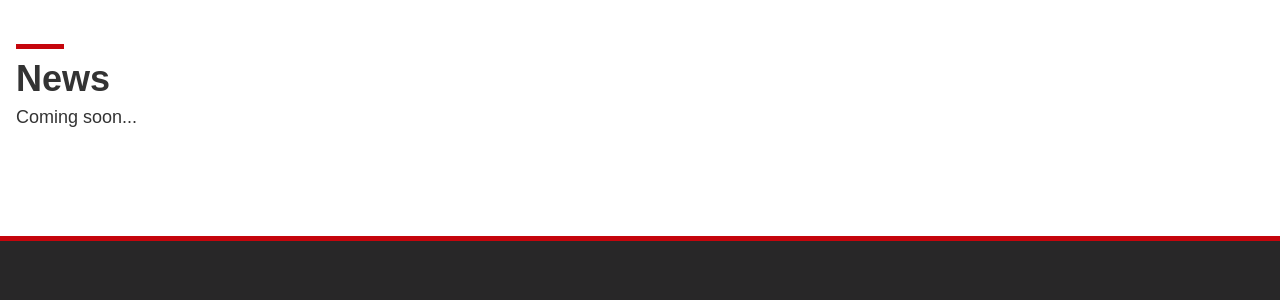
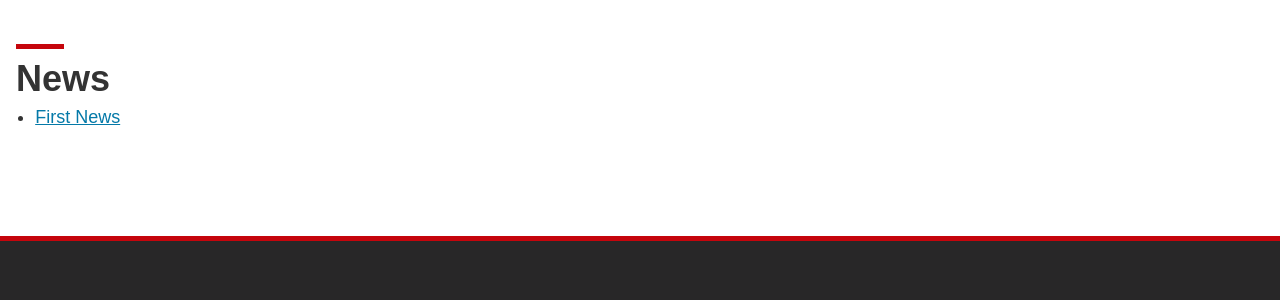
Before and after one commit to UW-Madison-DSI/ospo.wisc.edu-version-1.0, a Jekyll site: the page built from news.html, in a window 1280 px wide. Shown: the part 197-497 px from the top of the page. Built offline with Jekyll 4.4.1, drawn with Linux system fonts in a browser that asks for light colours; some web fonts are replaced.

Commit message:
Created a _posts folder for the news file
Also, displayed an index of posts (there's only one right now)

```diff
--- a/news.html
+++ b/news.html
@@ -4,4 +4,10 @@ layout: default
 ---
 
 <h1 class="uw-mini-bar">News</h1>
-<p>Coming soon...</p>
+<ul>
+    {% for post in site.posts %}
+        <li>
+            <a href="{{ post.url }}">{{ post.title }}</a>
+        </li>
+    {% endfor %}
+</ul>
```
Also changed, not shown: _posts/2024-02-12-first-news.md (added, +11 -0 lines).
